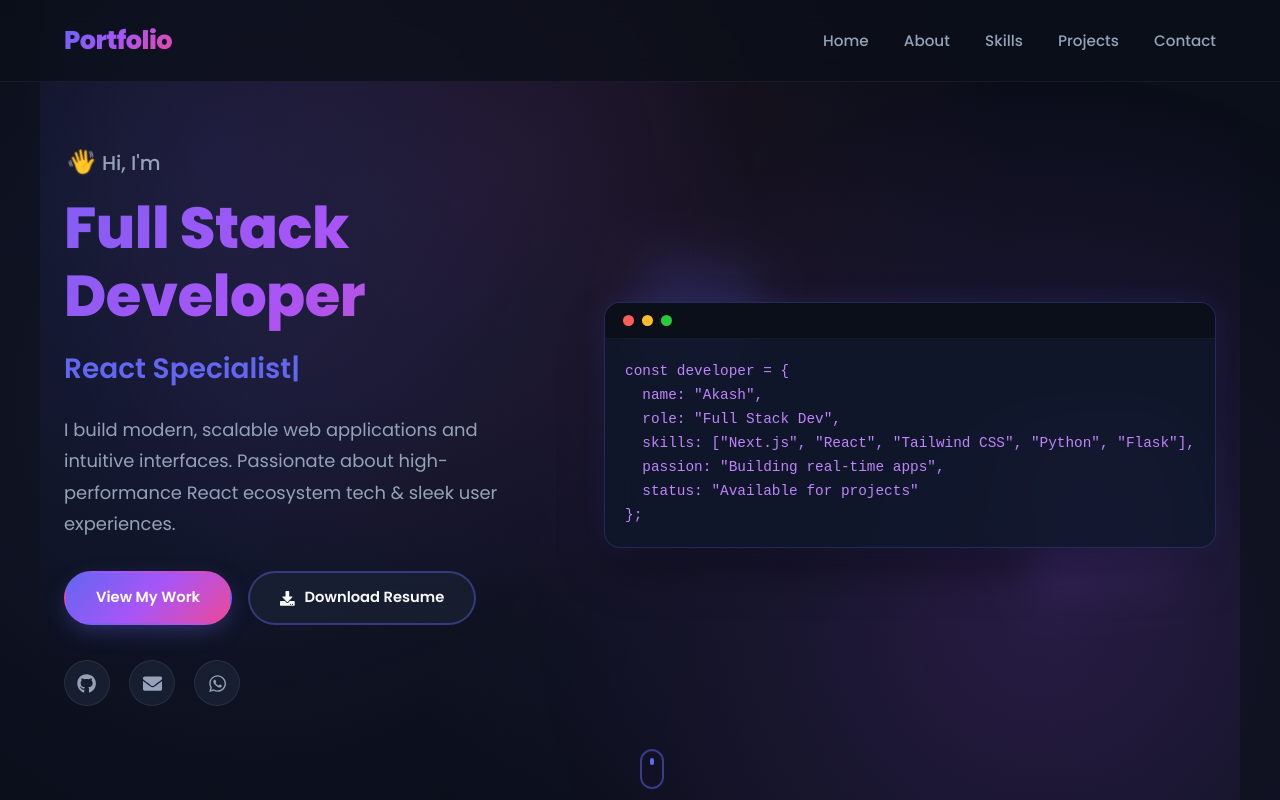
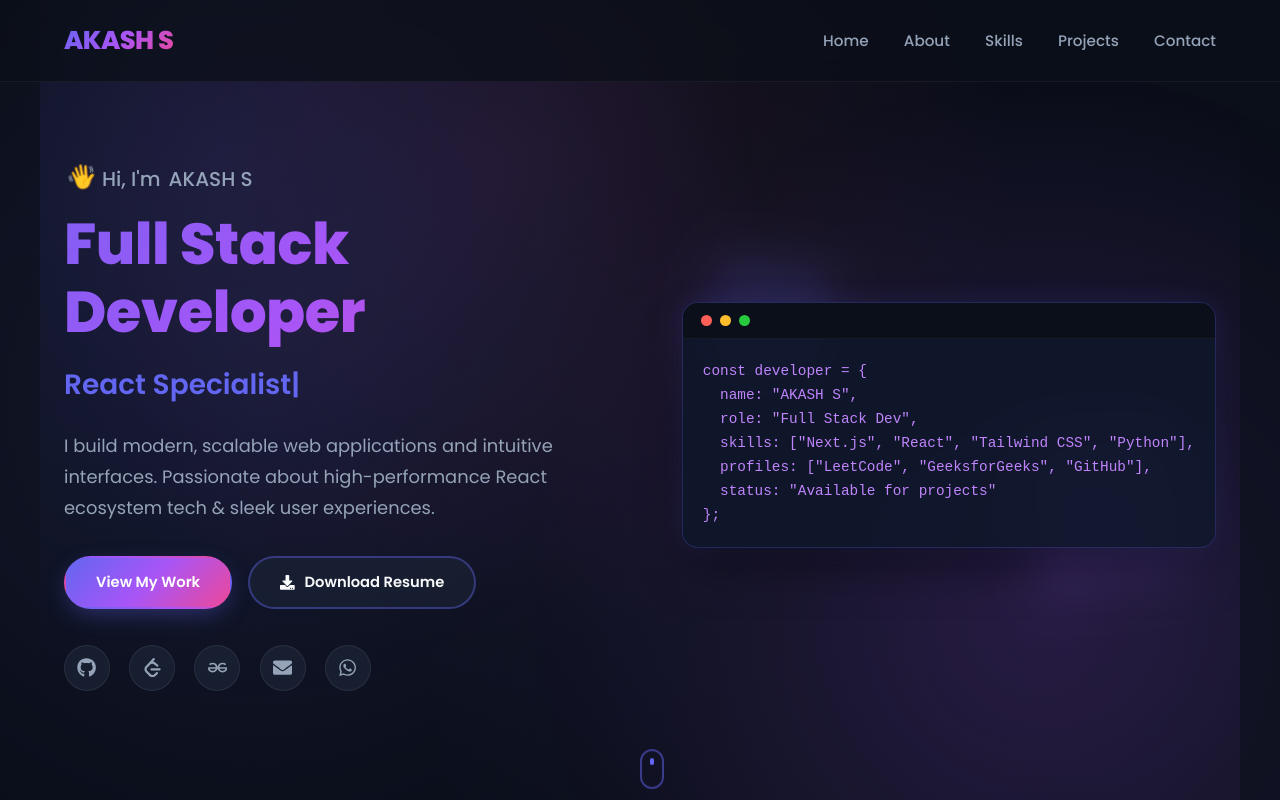
Before and after one commit to AshtheDeveloper777/portfolio_new, a React (Create React App) app: page / in a window 1280 px wide. Shown: the top 800 px of the page. Built offline with nearby package versions, Linux system fonts and the light colour scheme.

Commit message:
Update developer name to AKASH S and add LeetCode & GeeksforGeeks social profile links

```diff
--- a/public/index.html
+++ b/public/index.html
@@ -8,7 +8,7 @@
     <link rel="preconnect" href="https://fonts.googleapis.com">
     <link rel="preconnect" href="https://fonts.gstatic.com" crossorigin>
     <link href="https://fonts.googleapis.com/css2?family=Fira+Code:wght@400;500&family=Poppins:wght@300;400;500;600;700;800&display=swap" rel="stylesheet">
-    <title>Akash | Full Stack & Next.js Developer Portfolio</title>
+    <title>AKASH S | Full Stack & Next.js Developer Portfolio</title>
   </head>
   <body>
     <noscript>You need to enable JavaScript to run this app.</noscript>
--- a/src/components/Hero.js
+++ b/src/components/Hero.js
@@ -1,6 +1,7 @@
 import React from 'react';
 import { motion } from 'framer-motion';
 import { FaGithub, FaEnvelope, FaDownload, FaWhatsapp } from 'react-icons/fa';
+import { SiLeetcode, SiGeeksforgeeks } from 'react-icons/si';
 import { TypeAnimation } from 'react-type-animation';
 import './hero.css';
 
@@ -26,6 +27,8 @@ const Hero = () => {
 
   const socialLinks = [
     { icon: FaGithub, href: 'https://github.com/AshtheDeveloper777', label: 'GitHub' },
+    { icon: SiLeetcode, href: 'https://leetcode.com/u/AkashCodesIt/', label: 'LeetCode' },
+    { icon: SiGeeksforgeeks, href: 'https://www.geeksforgeeks.org/profile/akashakao39c', label: 'GeeksforGeeks' },
     { icon: FaEnvelope, href: 'mailto:akashakash95327@gmail.com?subject=Portfolio%20Contact', label: 'Email' },
     { icon: FaWhatsapp, href: 'https://wa.me/919363273831', label: 'WhatsApp' },
   ];
@@ -48,7 +51,7 @@ const Hero = () => {
             animate={{ opacity: 1, y: 0 }}
             transition={{ duration: 0.4 }}
           >
-            <span className="wave">👋</span> Hi, I'm
+            <span className="wave">👋</span> Hi, I'm <span className="greeting-name">AKASH S</span>
           </motion.div>
 
           <motion.h1
@@ -205,10 +208,10 @@ const Hero = () => {
               <pre>
                 <code>
 {`const developer = {
-  name: "Akash",
+  name: "AKASH S",
   role: "Full Stack Dev",
-  skills: ["Next.js", "React", "Tailwind CSS", "Python", "Flask"],
-  passion: "Building real-time apps",
+  skills: ["Next.js", "React", "Tailwind CSS", "Python"],
+  profiles: ["LeetCode", "GeeksforGeeks", "GitHub"],
   status: "Available for projects"
 };`}
                 </code>
--- a/src/components/contact.js
+++ b/src/components/contact.js
@@ -1,6 +1,7 @@
 import React from 'react';
 import { motion } from 'framer-motion';
 import { FaEnvelope, FaPhone, FaMapMarkerAlt, FaGithub, FaWhatsapp } from 'react-icons/fa';
+import { SiLeetcode, SiGeeksforgeeks } from 'react-icons/si';
 import './contact.css';
 
 const Contact = () => {
@@ -36,6 +37,8 @@ const Contact = () => {
 
   const socialLinks = [
     { icon: FaGithub, href: 'https://github.com/AshtheDeveloper777', label: 'GitHub' },
+    { icon: SiLeetcode, href: 'https://leetcode.com/u/AkashCodesIt/', label: 'LeetCode' },
+    { icon: SiGeeksforgeeks, href: 'https://www.geeksforgeeks.org/profile/akashakao39c', label: 'GeeksforGeeks' },
     { icon: FaWhatsapp, href: `https://wa.me/${whatsappNumber}`, label: 'WhatsApp' },
   ];
 
@@ -189,7 +192,7 @@ const Contact = () => {
         viewport={{ once: true }}
         transition={{ duration: 0.5 }}
       >
-        <p>Copyright {new Date().getFullYear()} Akash. Built with React.</p>
+        <p>Copyright {new Date().getFullYear()} AKASH S. Built with React.</p>
       </motion.footer>
     </section>
   );
--- a/src/components/navbar.js
+++ b/src/components/navbar.js
@@ -44,7 +44,7 @@ const Navbar = () => {
           whileHover={{ scale: 1.05 }}
           whileTap={{ scale: 0.95 }}
         >
-          <span className="logo-text">Portfolio</span>
+          <span className="logo-text">AKASH S</span>
         </motion.div>
 
         <ul className={`nav-menu ${isMobileMenuOpen ? 'active' : ''}`}>
```
